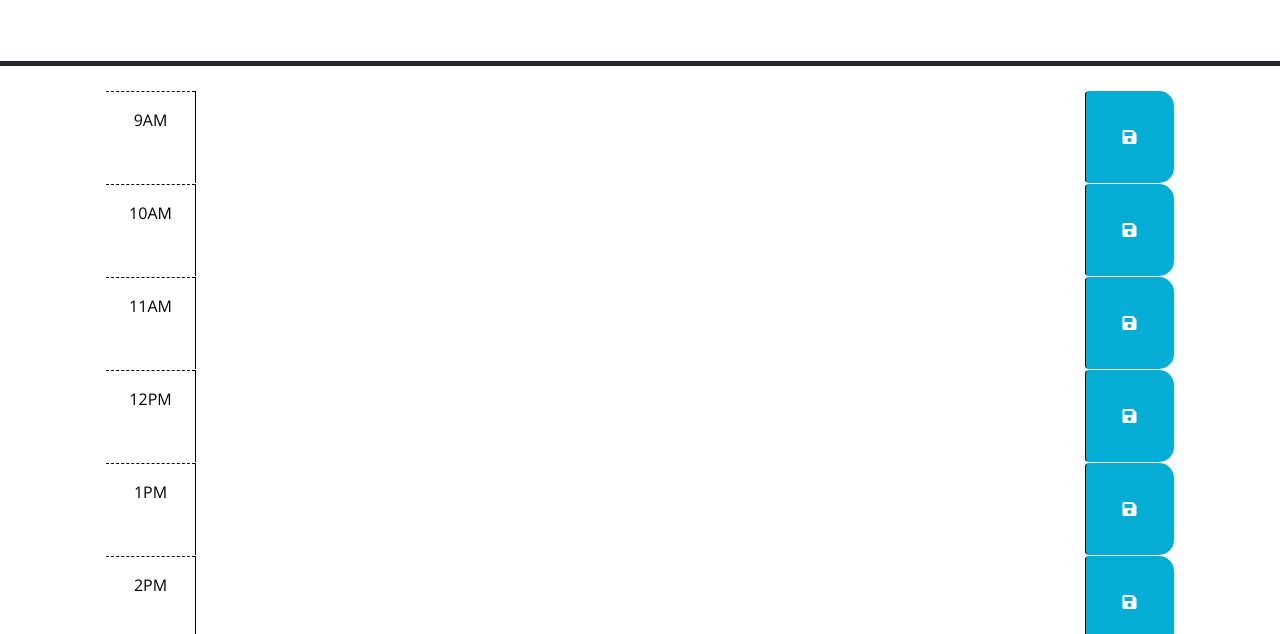
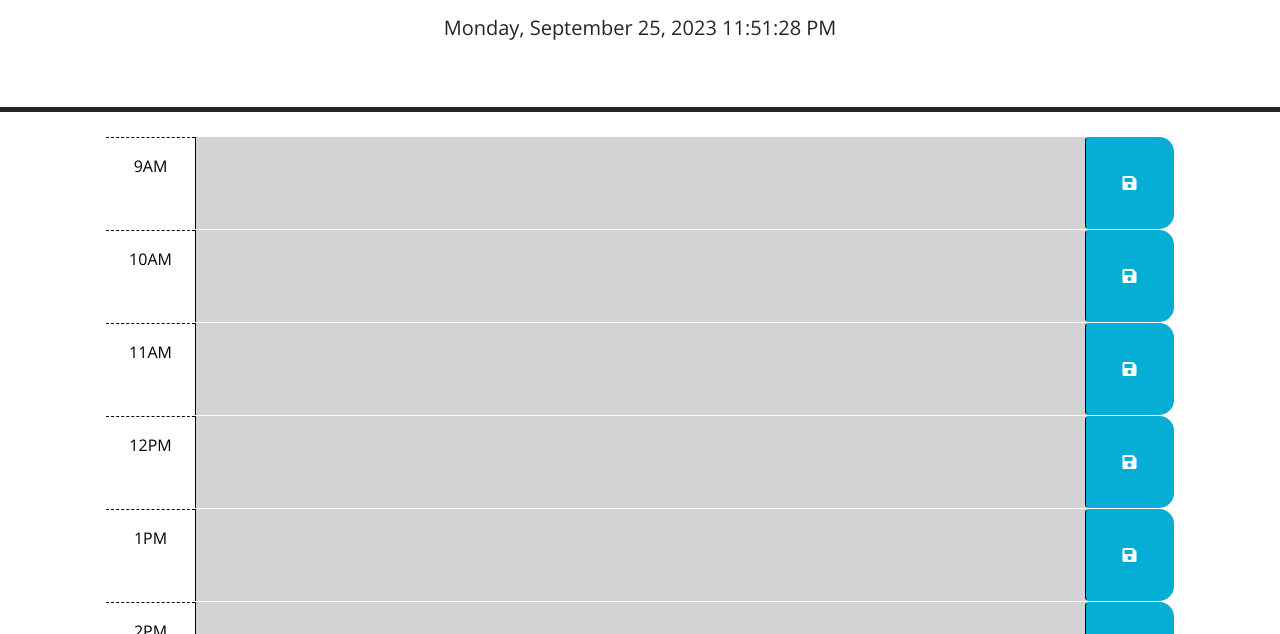
Before and after one commit to Clarky13F/calender, a plain HTML site: page Develop/index.html in a window 1280 px wide. Shown: the part 166-800 px from the top of the page. Drawn offline with nearby package versions, Linux system fonts and the light colour scheme.

Commit message:
added javaScript and code

```diff
--- a/Develop/index.html
+++ b/Develop/index.html
@@ -1,23 +1,14 @@
 <!DOCTYPE html>
 <html lang="en">
+
 <head>
   <meta charset="UTF-8" />
   <meta name="viewport" content="width=device-width, initial-scale=1.0" />
   <meta http-equiv="X-UA-Compatible" content="ie=edge" />
-    <link
-      rel="stylesheet"
-      href="https://cdn.jsdelivr.net/npm/bootstrap@5.1.3/dist/css/bootstrap.min.css"
-    />
-    <link
-      rel="stylesheet"
-      href="https://use.fontawesome.com/releases/v5.8.1/css/all.css"
-      integrity="sha384-50oBUHEmvpQ+1lW4y57PTFmhCaXp0ML5d60M1M7uH2+nqUivzIebhndOJK28anvf"
-      crossorigin="anonymous"
-    />
-    <link
-      href="https://fonts.googleapis.com/css?family=Open+Sans&display=swap"
-      rel="stylesheet"
-    />
+  <link rel="stylesheet" href="https://cdn.jsdelivr.net/npm/bootstrap@5.1.3/dist/css/bootstrap.min.css" />
+  <link rel="stylesheet" href="https://use.fontawesome.com/releases/v5.8.1/css/all.css"
+    integrity="sha384-50oBUHEmvpQ+1lW4y57PTFmhCaXp0ML5d60M1M7uH2+nqUivzIebhndOJK28anvf" crossorigin="anonymous" />
+  <link href="https://fonts.googleapis.com/css?family=Open+Sans&display=swap" rel="stylesheet" />
   <link rel="stylesheet" href="./style.css" />
   <title>Work Day Scheduler</title>
 </head>
@@ -26,18 +17,9 @@
   <header class="p-5 mb-4 border-5 border-bottom border-dark text-center">
     <h1 class="display-3">Work Day Scheduler</h1>
     <p class="lead">A simple calendar app for scheduling your work day</p>
-      <p id="currentDay" class="lead"></p>
+    <p id="clock" class="lead"></p>
   </header>
   <div class="container-lg px-5">
-      <!-- Use class for "past", "present", and "future" to apply styles to the
-        time-block divs accordingly. The javascript will need to do this by
-        adding/removing these classes on each div by comparing the hour in the
-        id to the current hour. The html provided below is meant to be an example
-        demonstrating how the css provided can be leveraged to create the
-        desired layout and colors. The html below should be removed or updated
-        in the finished product. Remember to delete this comment once the
-        code is implemented.
-        -->
 
     <div id="hour-9" class="row time-block">
       <div class="col-2 col-md-1 hour text-center py-3">9AM</div>
@@ -112,12 +94,10 @@
     </div>
 
     <script src="https://code.jquery.com/jquery-3.4.1.min.js"></script>
-    <script
-      src="https://cdn.jsdelivr.net/npm/dayjs@1.11.3/dayjs.min.js"
-      integrity="sha256-iu/zLUB+QgISXBLCW/mcDi/rnf4m4uEDO0wauy76x7U="
-      crossorigin="anonymous"
-    ></script>
+    <script src="https://cdn.jsdelivr.net/npm/dayjs@1.11.3/dayjs.min.js"
+      integrity="sha256-iu/zLUB+QgISXBLCW/mcDi/rnf4m4uEDO0wauy76x7U=" crossorigin="anonymous"></script>
 
     <script src="./script.js"></script>
 </body>
+
 </html>
--- a/Develop/script.js
+++ b/Develop/script.js
@@ -1,23 +1,45 @@
-// Wrap all code that interacts with the DOM in a call to jQuery to ensure that
-// the code isn't run until the browser has finished rendering all the elements
-// in the html.
+const hours = [9, 10, 11, 12, 13, 14, 15, 16, 17];
+const currentHour = dayjs().hour();
+
 $(function () {
-  // TODO: Add a listener for click events on the save button. This code should
-  // use the id in the containing time-block as a key to save the user input in
-  // local storage. HINT: What does `this` reference in the click listener
-  // function? How can DOM traversal be used to get the "hour-x" id of the
-  // time-block containing the button that was clicked? How might the id be
-  // useful when saving the description in local storage?
-  //
-  // TODO: Add code to apply the past, present, or future class to each time
-  // block by comparing the id to the current hour. HINTS: How can the id
-  // attribute of each time-block be used to conditionally add or remove the
-  // past, present, and future classes? How can Day.js be used to get the
-  // current hour in 24-hour time?
-  //
-  // TODO: Add code to get any user input that was saved in localStorage and set
-  // the values of the corresponding textarea elements. HINT: How can the id
-  // attribute of each time-block be used to do this?
-  //
-  // TODO: Add code to display the current date in the header of the page.
+  const saveButtons = document.querySelectorAll(".saveBtn");
+  const timeBlocks = document.querySelectorAll(".time-block");
+
+  // Loop through each hour and set the time block properties
+  for (var i = 0; i < hours.length; ++i) {
+
+    // Set class for each time block
+    if (hours[i] < currentHour) {
+      timeBlocks[i].classList.add("past");
+    } else if (hours[i] == currentHour) {
+      timeBlocks[i].classList.add("present");
+    } else {
+      timeBlocks[i].classList.add("future");
+    }
+
+    // Get localStorage entry for each time block
+    const localStorageText = localStorage.getItem(hours[i]);
+    const timeBlockDescription = timeBlocks[i].querySelector(".description");
+    timeBlockDescription.value = localStorageText;
+
+    // Add a click event listener to each save button and save to localStorage
+    saveButtons[i].addEventListener("click", function (event) {
+      const timeBlock = event.target.closest(".time-block");
+      const hour = timeBlock.id.replace("hour-", "");
+      const timeBlockDescription = timeBlock.querySelector(".description");
+
+      localStorage.setItem(hour, timeBlockDescription.value);
+    });
+  }
+
+  updateClock();
+  setInterval(updateClock, 1000);
 });
+
+function updateClock() {
+  const clockElement = document.getElementById("clock");
+  const now = dayjs();
+  const formattedDate = now.format('dddd, MMMM D, YYYY hh:mm:ss A');
+
+  clockElement.textContent = formattedDate;
+}
```
Lines whose indentation alone changed are shown as unchanged.
